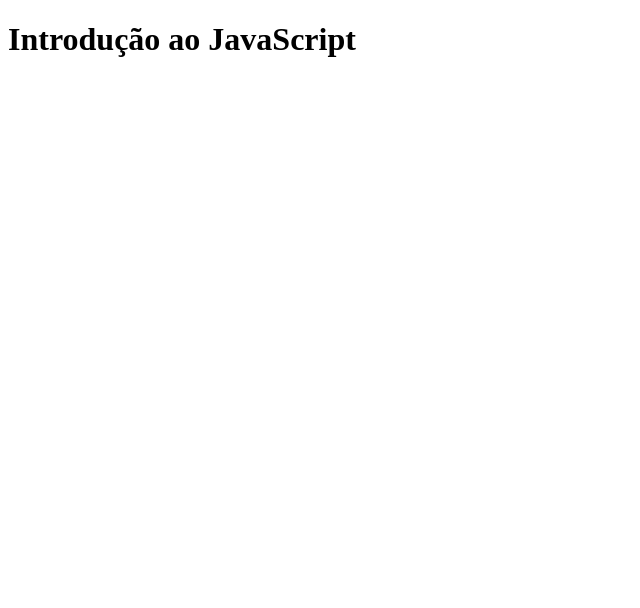
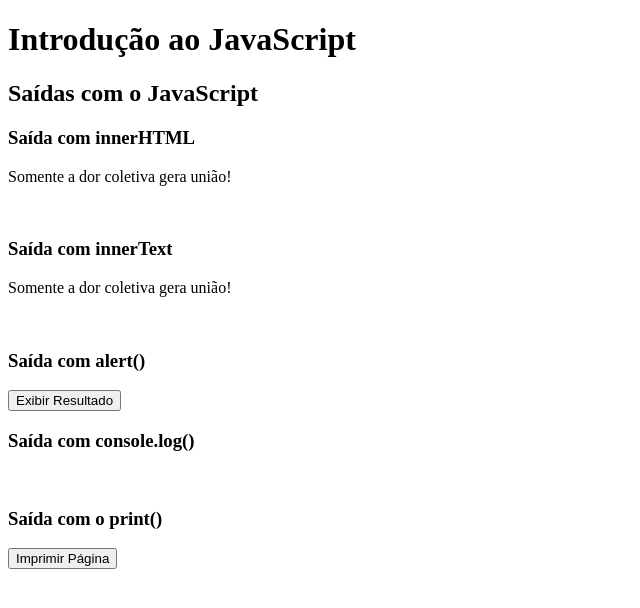
Before and after one commit to dicesarrr/conteudo-js-sp15, a plain HTML site: page Aula01/index.html in a window 1280 px wide. Shown: the whole page, without its empty margins (0-640 px from the left). Drawn offline with Linux system fonts and the light colour scheme.

Commit message:
Aula 01 JavaScript - Introdução ao JavaScript

```diff
--- a/Aula01/index.html
+++ b/Aula01/index.html
@@ -9,7 +9,35 @@
 
     <h1>Introdução ao JavaScript</h1>
 
+    <h2>Saídas com o JavaScript</h2>
 
+    <h3>Saída com innerHTML</h3>
+
+    <p class="ex1"></p>
+
+    <br>
+
+    <h3>Saída com innerText</h3>
+
+    <p class="ex2"></p>
+
+    <br>
+
+    <h3>Saída com alert()</h3>
+
+    <button onclick="exibirResultado()">Exibir Resultado</button>
+
+    <br>
+
+    <h3>Saída com console.log()</h3>
+
+    <br>
+
+    <h3>Saída com o print()</h3>
+
+    <button onclick="imprimir()">Imprimir Página</button>
+
+    <script src="./src/script.js"></script>
 
   </body>
 </html>
--- /dev/null
+++ b/Aula01/src/script.js
@@ -0,0 +1,18 @@
+// Saída com innerHTML
+document.querySelector(".ex1").innerHTML = "Somente a dor coletiva gera união!";
+
+// Saída com innerText
+document.querySelector(".ex2").innerText = "Somente a dor coletiva gera união!";
+
+// Saída com alert()
+function exibirResultado() {
+  window.alert(10 + 5);
+}
+
+// Saída com console.log()
+console.log(30 + 4);
+
+// Saída com print()
+function imprimir() {
+  window.print();
+}
```
